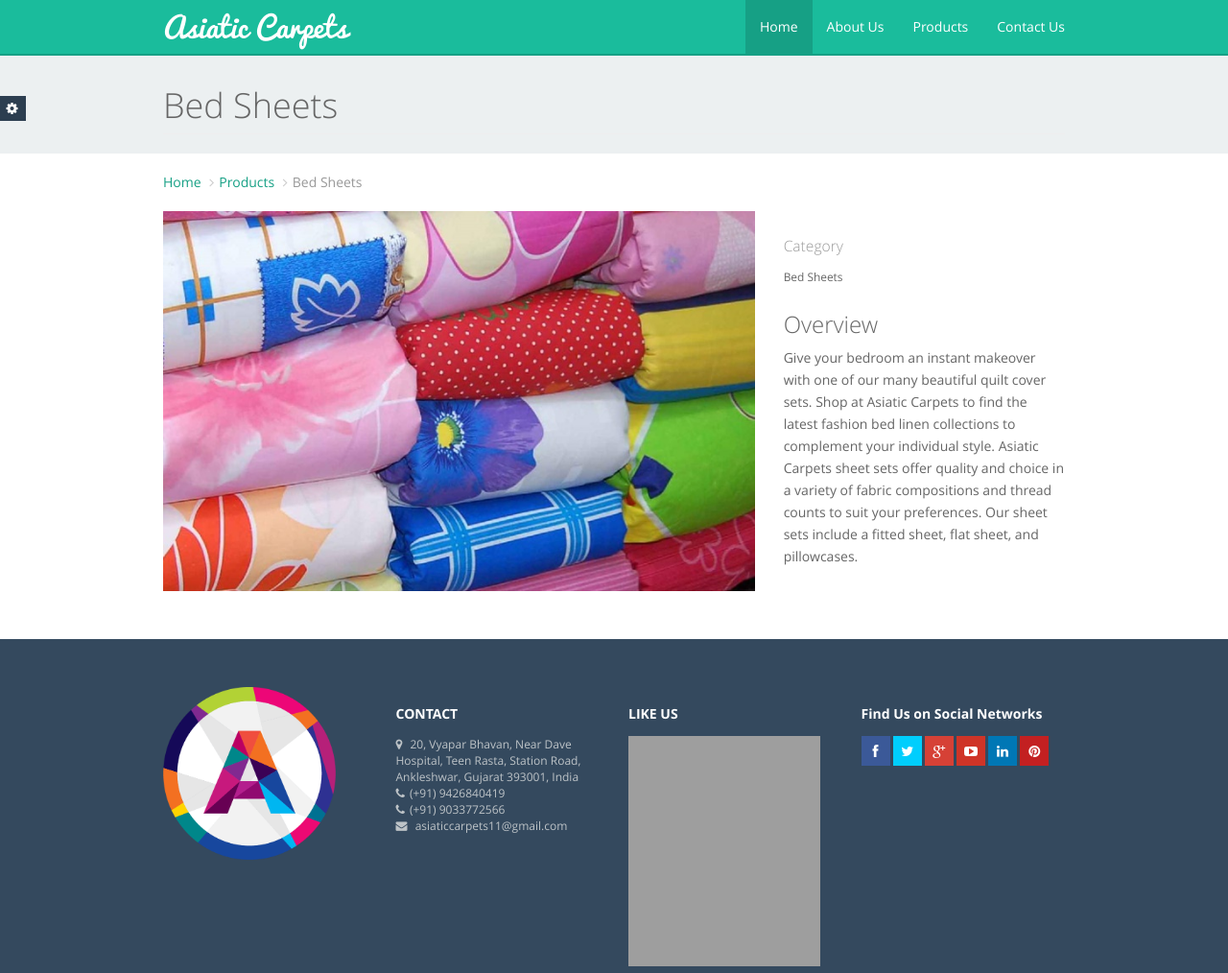
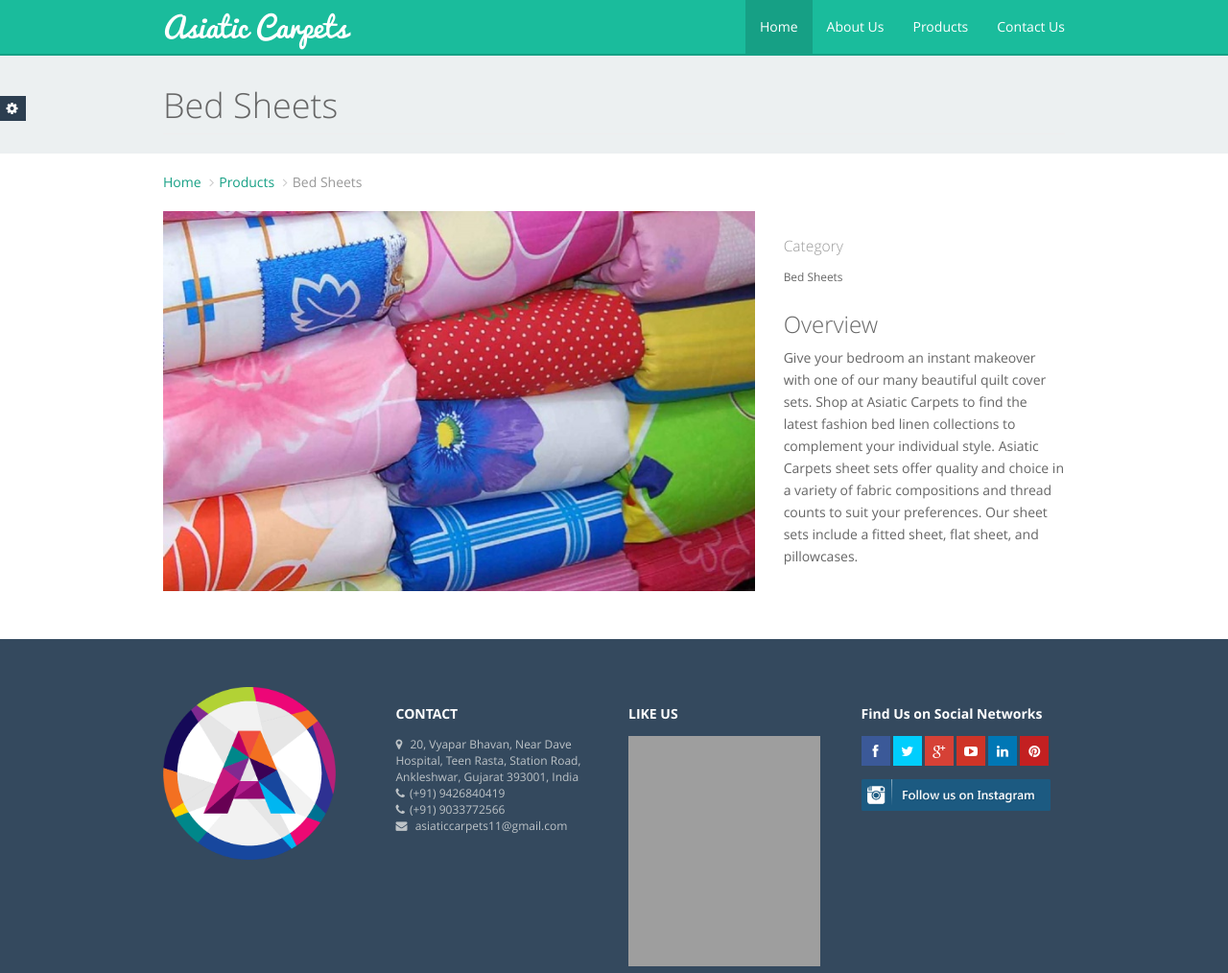
Before and after one commit to rehankamina/rehankamina.github.io, a plain HTML site: page bed-sheets.html in a window 1280 px wide. Shown: the top 1014 px of the page at 96% size. Drawn offline with Linux system fonts and the light colour scheme; grey boxes are pictures that could not be loaded; a script that the page names is missing.

Commit message:
Update bed-sheets.html

```diff
--- a/bed-sheets.html
+++ b/bed-sheets.html
@@ -277,6 +277,8 @@
 
             </ul>
 
+           <a href="https://www.instagram.com/asiaticcarpets/" rel="nofollow" target="_blank"><img src="instagram.png" title="follow Asiatic Carpets on Instagram" alt="Follow Us On Instagram" width="197" height="33"></a>
+
           </div>
         </div><!-- /.row -->
 
```
